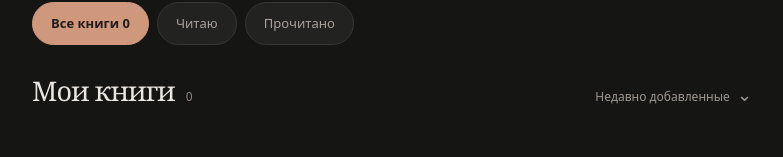
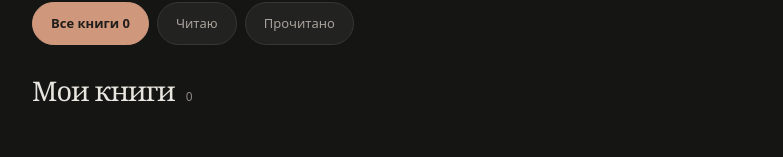
Before and after one commit to marchenkovy99-afk/kniga-reader, a React (Vite) app in the folder libra/: page / in a window 1280 px wide. Shown: the part 212-369 px from the top of the page, without its empty margins (248-1031 px from the left). Built offline with nearby package versions, Linux system fonts and the light colour scheme.

Commit message:
design(libra): remove duplicate recent sorting caption and chevron

```diff
--- a/libra/src/components/Library.tsx
+++ b/libra/src/components/Library.tsx
@@ -35,7 +35,6 @@ export function Library({cloud,books,settings,onSettings,onOpen,onImport,onDelet
  }),order);
  const featured=shown.find(b=>b.id===continueBook?.id)??shown[0];
  const remaining=shown.filter(b=>b.id!==featured?.id);
- const sortLabel=order==='recent'?'Недавно добавленные':order==='title'?'По названию':order==='author'?'По автору':'По прогрессу';
  const open=(b:StoredBook,p?:ReaderPosition)=>{setMenu(null);onOpen(b,p)};
  const deleteQuote=async(book:StoredBook,id:string)=>{
   try{await removeQuote(book.id,id);await onBackupImported();setQuoteMessage('Цитата удалена')}
@@ -63,7 +62,7 @@ export function Library({cloud,books,settings,onSettings,onOpen,onImport,onDelet
     </div>
     {cloud.hidden&&!cloud.session&&<p className="setting-hint">Книги аккаунта сохранены на устройстве. Войдите в него в настройках, чтобы открыть библиотеку.</p>}
     <section className="all-books" aria-label="Мои книги">
-     <div className="library-section-heading"><h2>Мои книги <small>{shown.length}</small></h2><span className="sort-caption">{sortLabel} <span aria-hidden="true">⌄</span></span></div>
+     <div className="library-section-heading"><h2>Мои книги <small>{shown.length}</small></h2></div>
      {featured?<div className="reference-feature book-tile">
       <div className="reference-feature-top">
        <button type="button" className="continue-card book-tile-open" onClick={()=>open(featured)}>
```
